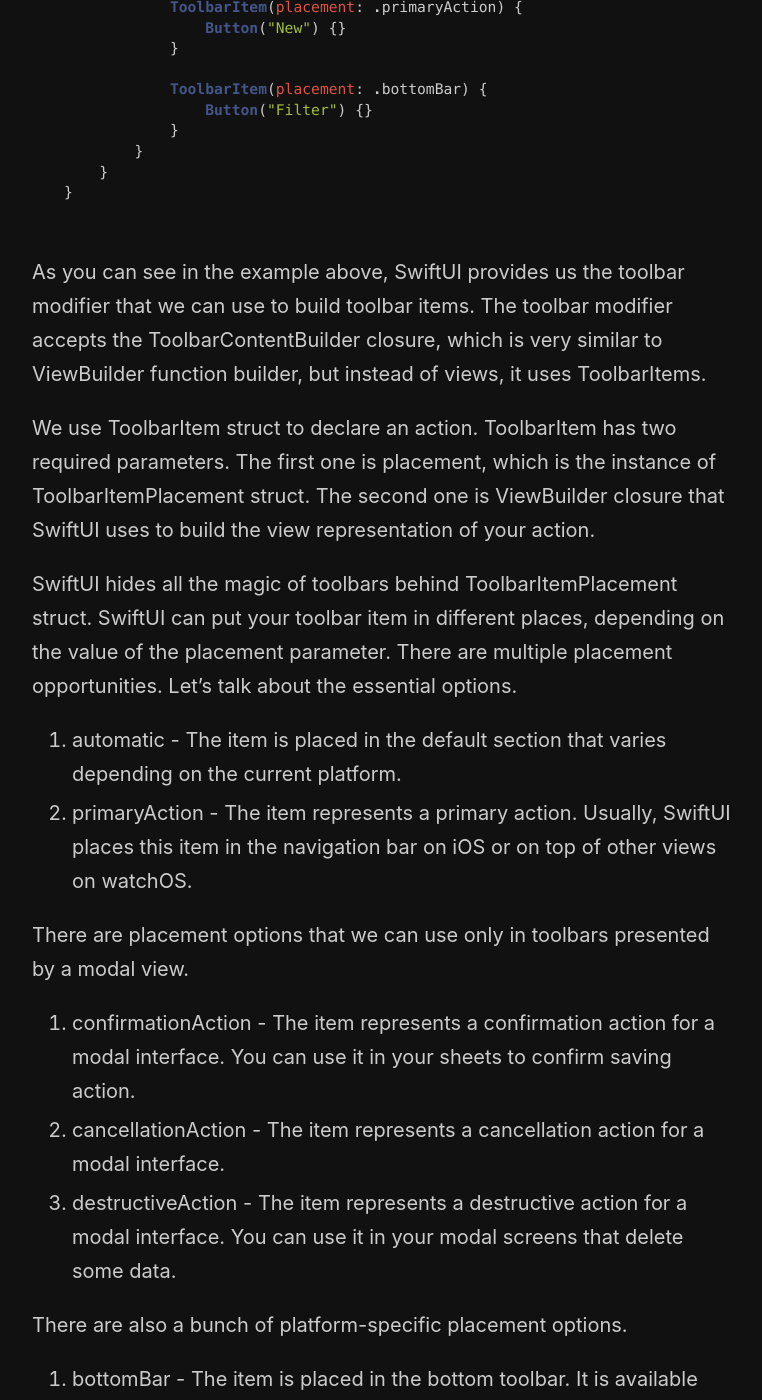
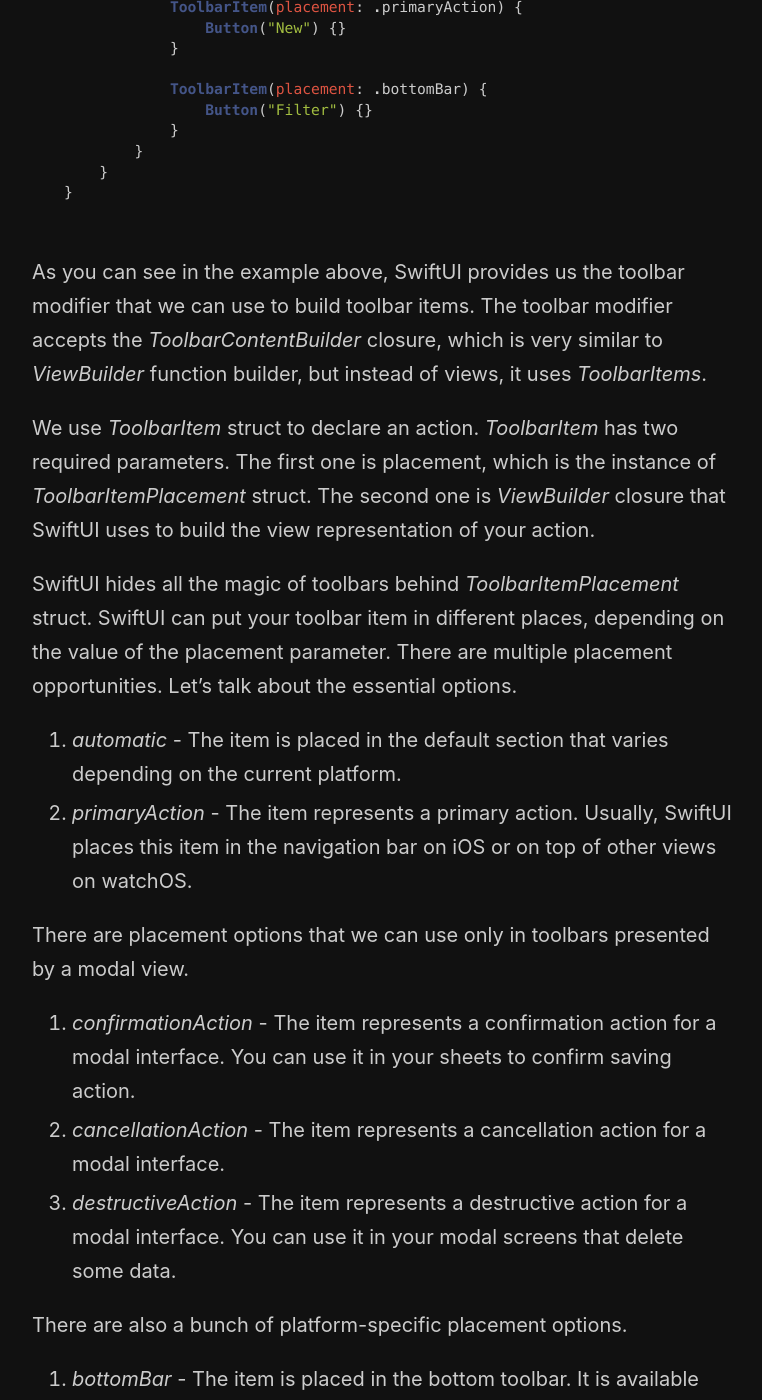
Before and after one commit to mecid/mecid.github.io, a Jekyll site: the page built from _posts/2020-07-15-mastering-toolbars-in-swiftui.md, in a window 1280 px wide and 1400 px high, scrolled down 1613 px. Shown: the whole window, without its empty margins (258-1020 px from the left). Built offline with Jekyll 4.4.1, drawn with Linux system fonts in a browser that asks for light colours; some of the changed text lies outside the part shown.

Commit message:
Update 2020-07-15-mastering-toolbars-in-swiftui.md

````diff
--- a/_posts/2020-07-15-mastering-toolbars-in-swiftui.md
+++ b/_posts/2020-07-15-mastering-toolbars-in-swiftui.md
@@ -7,7 +7,7 @@
 
 Toolbar API is another excellent addition to SwiftUI this year. Usually, we use toolbars to provide available actions. Did you remember the case where you have a button outside of the navigation bar or bottom bar? This week we will learn all about the new Toolbar API.
 
-In the previous version of SwiftUI, we could place buttons in the navigation bar by using navigationBarItems modifier. Let's take a quick look at how it works.
+In the previous version of SwiftUI, we could place buttons in the navigation bar by using *navigationBarItems* modifier. Let's take a quick look at how it works.
 
 ```swift
 import SwiftUI
@@ -25,7 +25,7 @@
 }
 ```
 
-The example above looks good, but there is one big issue. It works only with the navigation bar. For instance, watchOS apps use NavigationView to provide a navigation stack, but there is no navigation bar to deliver actions. We have to use 3D touch menus on the watchOS, but then we face another problem. SwitUI doesn't provide us API to use 3D touch menus.
+The example above looks good, but there is one big issue. It works only with the navigation bar. For instance, watchOS apps use *NavigationView* to provide a navigation stack, but there is no navigation bar to deliver actions. We have to use 3D touch menus on the watchOS, but then we face another problem. SwitUI doesn't provide us API to use 3D touch menus.
 
 Fortunately, Apple released the unified Toolbar API that works on all Apple platforms. Toolbar API is another example of a declarative API that adapts to the environment and looks different on different devices. For example, it uses a navigation bar on iOS, but on watchOS, it inserts a button into the top of the screen. Let's take a look at how easily we can use it.
 
@@ -53,24 +53,24 @@
 }
 ```
 
-As you can see in the example above, SwiftUI provides us the toolbar modifier that we can use to build toolbar items. The toolbar modifier accepts the ToolbarContentBuilder closure, which is very similar to ViewBuilder function builder, but instead of views, it uses ToolbarItems.
+As you can see in the example above, SwiftUI provides us the toolbar modifier that we can use to build toolbar items. The toolbar modifier accepts the *ToolbarContentBuilder* closure, which is very similar to *ViewBuilder* function builder, but instead of views, it uses *ToolbarItems*.
 
-We use ToolbarItem struct to declare an action. ToolbarItem has two required parameters. The first one is placement, which is the instance of ToolbarItemPlacement struct. The second one is ViewBuilder closure that SwiftUI uses to build the view representation of your action.
+We use *ToolbarItem* struct to declare an action. *ToolbarItem* has two required parameters. The first one is placement, which is the instance of *ToolbarItemPlacement* struct. The second one is *ViewBuilder* closure that SwiftUI uses to build the view representation of your action.
 
-SwiftUI hides all the magic of toolbars behind ToolbarItemPlacement struct. SwiftUI can put your toolbar item in different places, depending on the value of the placement parameter. There are multiple placement opportunities. Let's talk about the essential options.
+SwiftUI hides all the magic of toolbars behind *ToolbarItemPlacement* struct. SwiftUI can put your toolbar item in different places, depending on the value of the placement parameter. There are multiple placement opportunities. Let's talk about the essential options.
 
-1. automatic - The item is placed in the default section that varies depending on the current platform.
-2. primaryAction - The item represents a primary action. Usually, SwiftUI places this item in the navigation bar on iOS or on top of other views on watchOS.
+1. *automatic* - The item is placed in the default section that varies depending on the current platform.
+2. *primaryAction* - The item represents a primary action. Usually, SwiftUI places this item in the navigation bar on iOS or on top of other views on watchOS.
 
 There are placement options that we can use only in toolbars presented by a modal view.
-1. confirmationAction - The item represents a confirmation action for a modal interface. You can use it in your sheets to confirm saving action.
-2. cancellationAction - The item represents a cancellation action for a modal interface.
-3. destructiveAction - The item represents a destructive action for a modal interface. You can use it in your modal screens that delete some data.
+1. *confirmationAction* - The item represents a confirmation action for a modal interface. You can use it in your sheets to confirm saving action.
+2. *cancellationAction* - The item represents a cancellation action for a modal interface.
+3. *destructiveAction* - The item represents a destructive action for a modal interface. You can use it in your modal screens that delete some data.
 
 There are also a bunch of platform-specific placement options.
-1. bottomBar - The item is placed in the bottom toolbar. It is available only on iOS.
-2. navigationBarLeading - The item is placed in the leading area of the navigation bar. It is available only on iOS and macOS.
-3. navigationBarTrailing - The item is placed in the trailing area of the navigation bar. It is available only on iOS and macOS.
+1. *bottomBar* - The item is placed in the bottom toolbar. It is available only on iOS.
+2. *navigationBarLeading* - The item is placed in the leading area of the navigation bar. It is available only on iOS and macOS.
+3. *navigationBarTrailing* - The item is placed in the trailing area of the navigation bar. It is available only on iOS and macOS.
 
 ![watchOS-toolbar](/public/watchOS.png)
 
````
